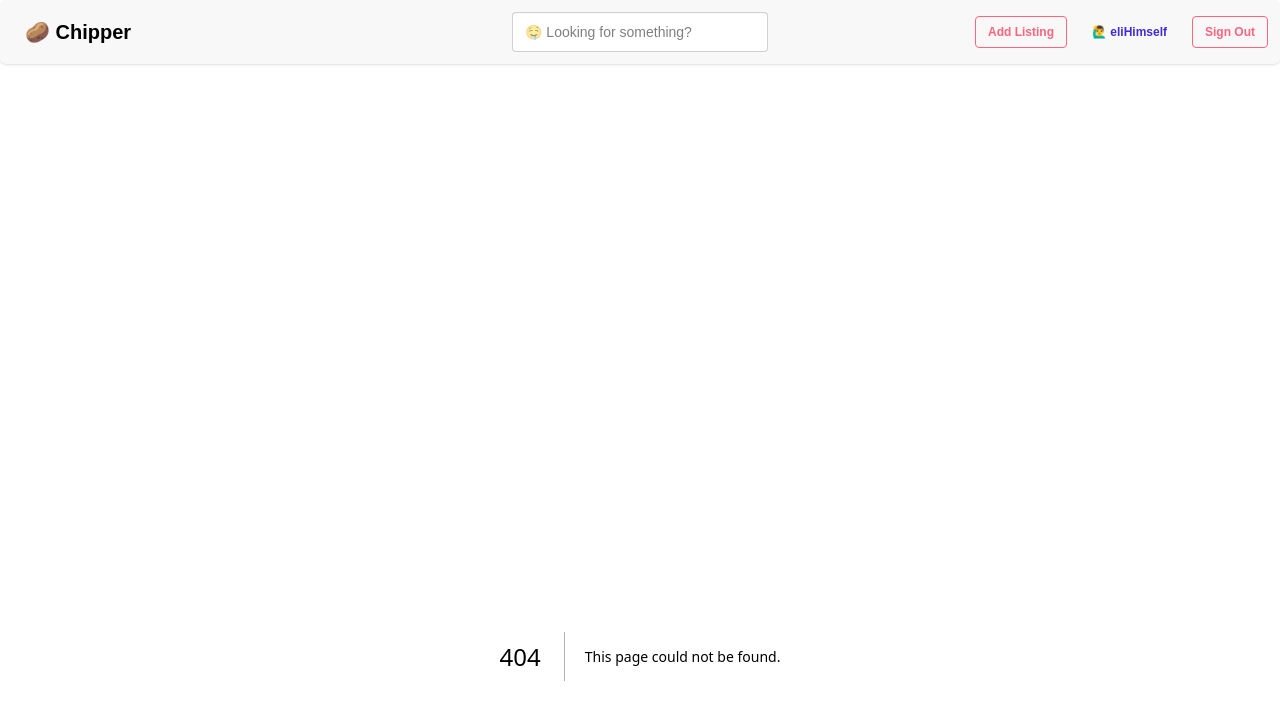
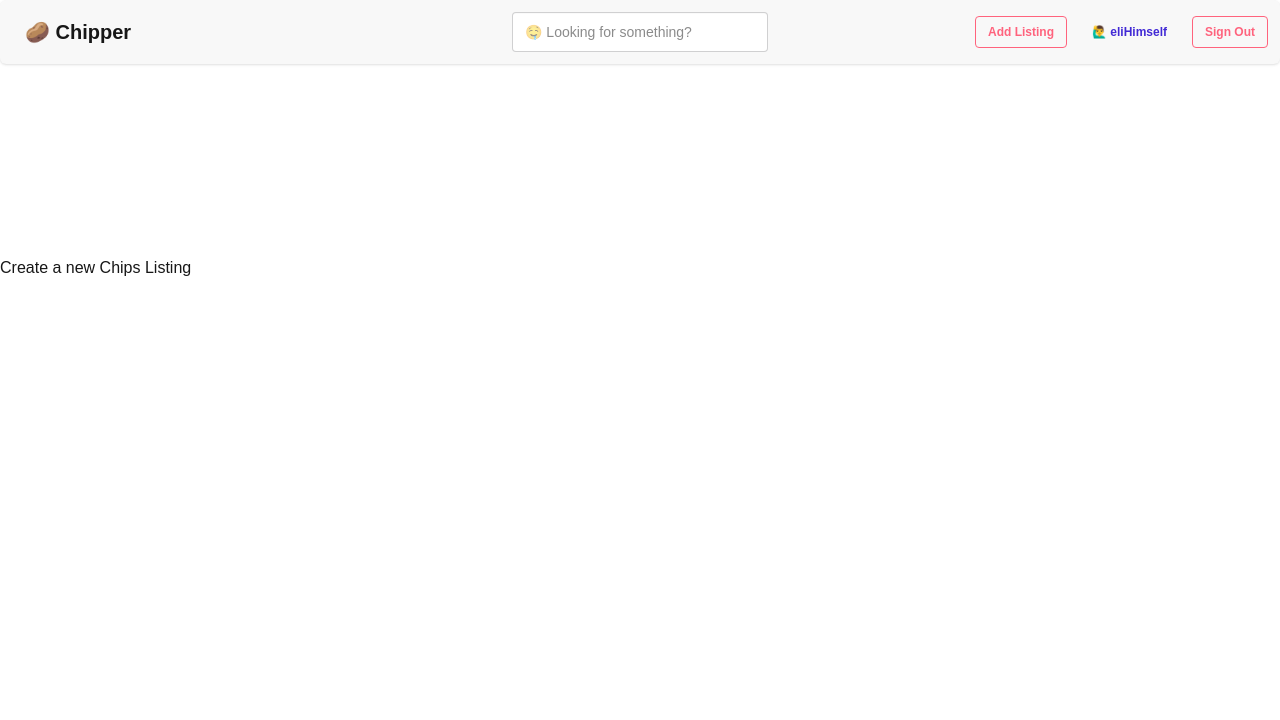
Before and after one commit to KasTasElis/next-chip-reviews, a Next.js app: page /add-chips in a window 1280 px wide. Before the commit this address had no page. Shown: the top 720 px of the page. Built offline with nearby package versions, Linux system fonts and the light colour scheme.

Commit message:
add chips listings

```diff
--- /dev/null
+++ b/app/add-brand/page.tsx
@@ -0,0 +1,3 @@
+export default function ChipsSingle() {
+  return <div>Create a new Brand Page</div>;
+}
--- /dev/null
+++ b/app/add-chips/page.tsx
@@ -0,0 +1,3 @@
+export default function ChipsSingle() {
+  return <div>Create a new Chips Listing</div>;
+}
```
